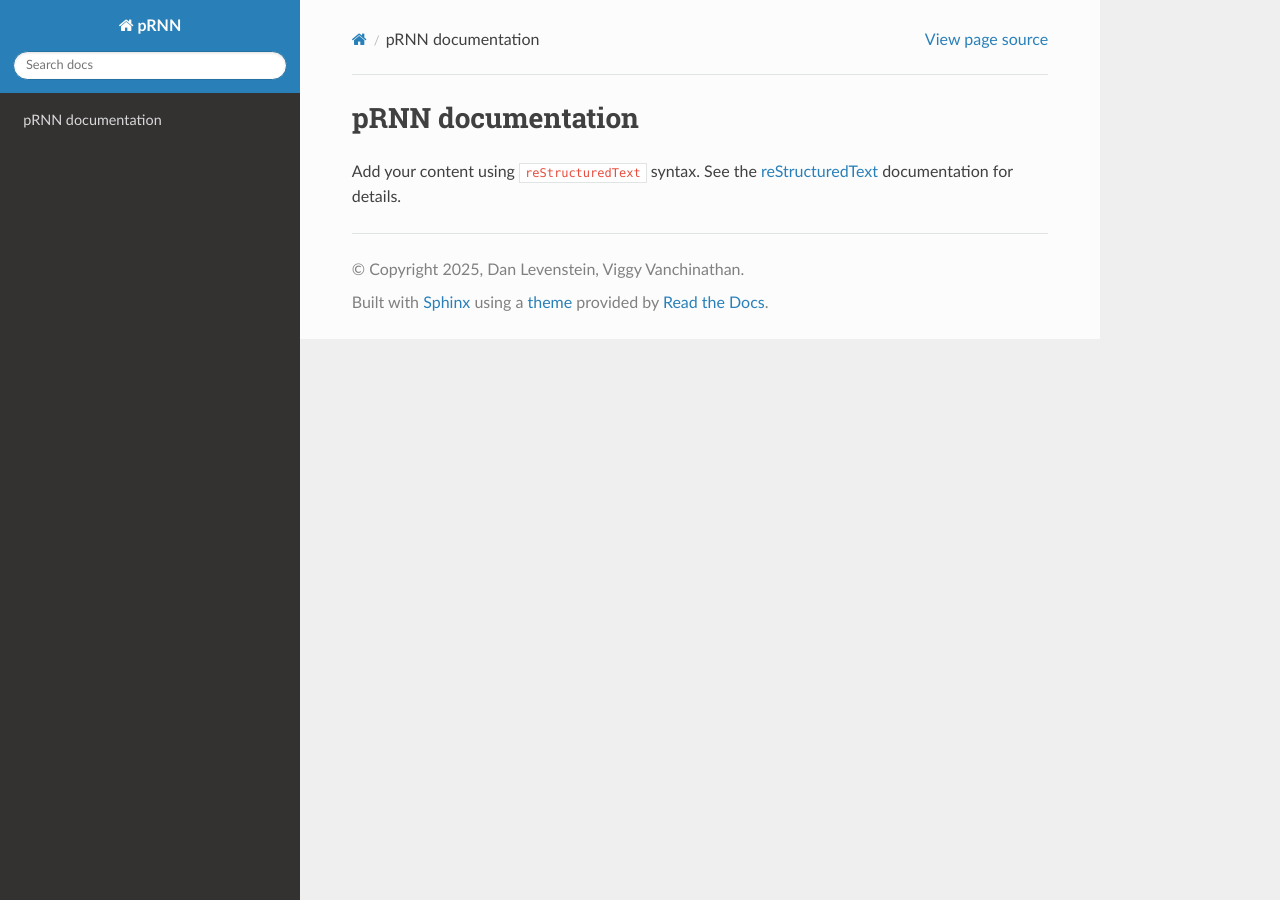
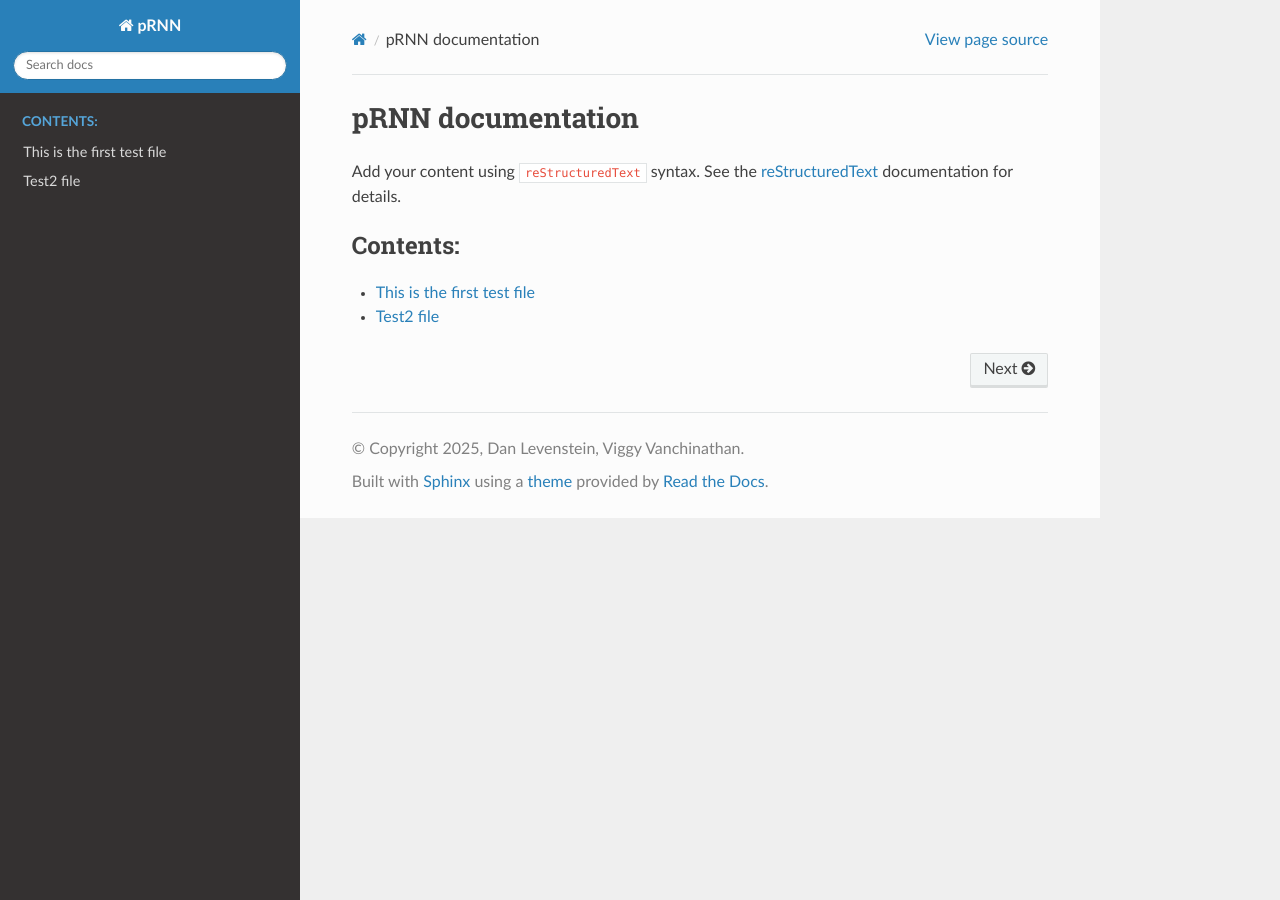
Before and after one commit to LevensteinLab/pRNN, a Sphinx documentation site: the page built from docs/index.rst, in a window 1280 px wide. Built offline with Sphinx 7.4.7 and the Read the Docs theme 3.1.0, drawn with Linux system fonts in a browser that asks for light colours.

Commit message:
adding some test rst files

```diff
--- a/docs/conf.py
+++ b/docs/conf.py
@@ -25,8 +25,6 @@ extensions = []
 templates_path = ['_templates']
 exclude_patterns = ['_build', 'Thumbs.db', '.DS_Store']
 
-
-
 # -- Options for HTML output -------------------------------------------------
 # https://www.sphinx-doc.org/en/master/usage/configuration.html#options-for-html-output
 
--- a/docs/index.rst
+++ b/docs/index.rst
@@ -14,3 +14,6 @@ documentation for details.
 .. toctree::
    :maxdepth: 2
    :caption: Contents:
+
+   test1
+   test2
--- /dev/null
+++ b/docs/test1.rst
@@ -0,0 +1,4 @@
+This is the first test file
+============================
+
+Hello this is test1
--- /dev/null
+++ b/docs/test2.rst
@@ -0,0 +1,5 @@
+Test2 file
+===========
+
+
+This is test 2.
```
